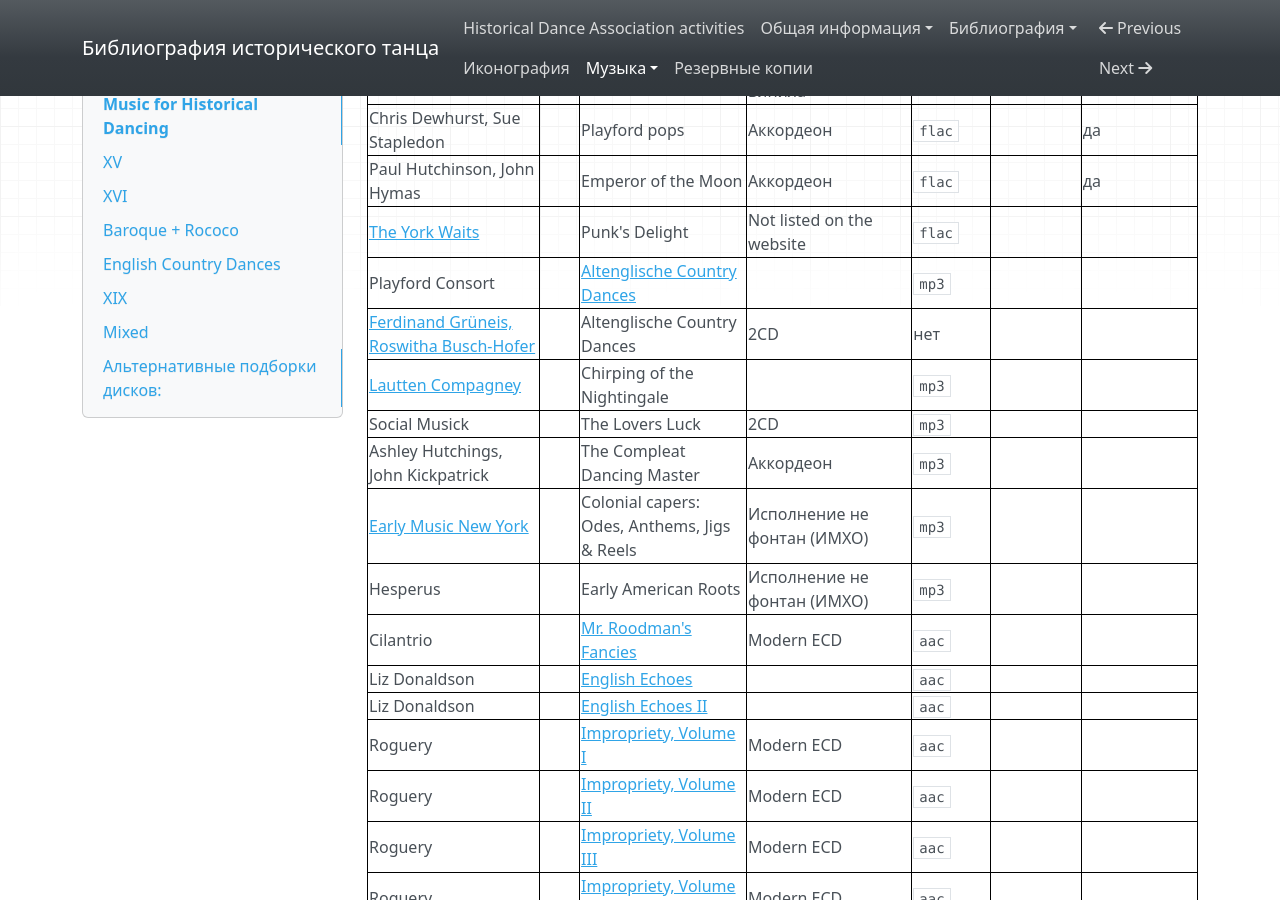
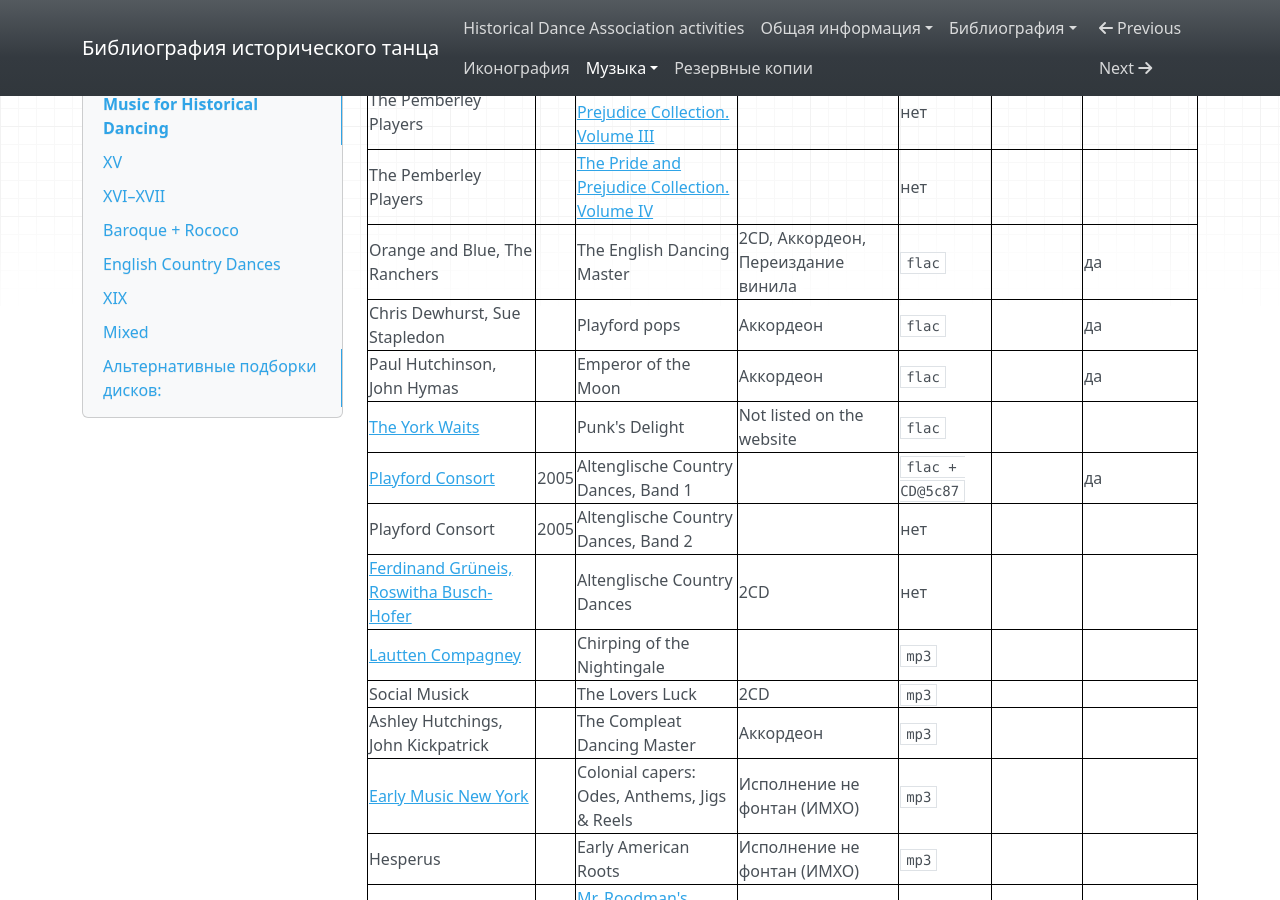
Before and after one commit to hda-technical/dancebooks, an MkDocs documentation site: the page built from docs/music_cds.md, in a window 1280 px wide and 900 px high, scrolled down 4858 px. Built offline with MkDocs 1.6.1, drawn with Linux system fonts in a browser that asks for light colours; nearby versions of some CDN libraries; some of the changed text lies outside the part shown.

Commit message:
Few alterations to the CD listing

```diff
--- a/docs/music_cds.md
+++ b/docs/music_cds.md
@@ -9,42 +9,45 @@
 | Gaita | Whatsoever ye wyll | | `flac` | | да |
 | Ensemble Micrologus | Maggio Valente | Live | `flac` | | да |
 
-## XVI
+## XVI–XVII
 
-| Исполнитель | Название | Примечание | Наличие | HDA/Music | Буклет оцифрован |
-| ----------- | -------- | ---------- | ------- | --------- | ---------------- |
-| The New York Renaissance Band | Arbeau. Orchesographie | Переиздание с винила | `CD` | | да |
-| The New York Renaissance Band | Country Capers | Переиздание с винила | `flac` | | |
-| The New York Renaissance Band | Praetorius. Excerpts from Terpsichore | Переиздание с винила | `flac` | | |
-| The New York Renaissance Band | Echoes Of Time | Переиздание с винила | `flac` | | |
-| Ulsamer Collegium, Collegium Terpsichore | Renaissance dance music | Сборник из двух альбомов (??) | `mp3` | | |
-| [Compagnie Outre mesure](https://www.compagnie-outre-mesure.com/) | Qui souhaitez... | | mp3, CD (Глорф) | | |
-| Compagnie Outre mesure | Orchésographie.com | 3CD | mp3, CD (Глорф) | | |
-| Compagnie Outre mesure | Itinéraire d’un vielliste au 16e siècle | | mp3, CD (Глорф) | | |
-| Compagnie Outre mesure | Bal au Château de Chambord | | mp3, CD (Глорф) | | |
-| Compagnie Outre mesure | Voix de Ville & Voix des Champs | Вокальный альбом | нет | | |
-| Compagnie Outre mesure | Dansez Renaissance | Отсутствует на сайте | mp3, CD (Глорф) | | |
-| Westra Aros Pijpare, Ensemble Bourrasque | Praetorius. Dances from Terpsichore | | `CD` | | да |
-| Renaissonics | Carols for Dancing | | `CD` | | |
-| Renaissonics | Dance! | | flac, CD (Ростик) | | да |
-| [René Clemencic, Clemencic Consort](http://www.clemencic.at/dt/index_dt.html) | Danses de la Renaissanse | | `CD` | | да |
-| Ensemble La follia | Le gratie d'amore | | `CD` | | да |
-| Wolgemut | Tempus Saltandi | | `CD` | | да |
-| Ricercar Consort, La fenice | Terpsichore musarum | | flac (Partial) | | |
-| New London Consort | Dansereye | | `flac` | | да |
-| New London Consort | Dances from Terpsichore | | `flac` | | |
-| New London Consort | Sinners & saints | | `flac` | | да |
-| The Early Music Consort of London | Renaissance dance | 2CD, переиздание с винила | `flac` | | да |
-| The Early Music Consort of London | Instruments of the Middle Ages and Renaissance | 2CD, переиздание с винила | `flac` | | да |
-| Compagnie maitre Guillaume | Musiques a danser de la Renaissance française | | `mp3` | | |
-| [Ensemble Braccio](http://www.ensemblebraccio.com/) | Petrus Phalesius. Premier livre de danseries | | `flac` | | |
-| [La rossignol](https://larossignol.com/index.php/en/) | Alla Piffaresca | | `mp3` | | |
-| La rossignol | L'amor mi fa cantar | | `mp3` | | |
-| [Doulce mémoire](http://www.doulcememoire.com/) | L'Italie Renaissance | 3CD | `mp3` | | |
-| Balli e balletti da ballare | Danses de la Renaissance italienne | | `mp3` | | |
-| Jouissance | Dances from the Inns of Court | | `mp3` | | |
-| Jouissance | Courtly dances of Western Europe | | `mp3` | | |
-| [Chairé](http://chaire.cz/en/discography/) | I Dance I Sing | | `mp3` | | |
+| Исполнитель | Год | Название | Примечание | Наличие | HDA/Music | Буклет оцифрован |
+| ----------- | --- | -------- | ---------- | ------- | --------- | ---------------- |
+| The New York Renaissance Band | | Arbeau. Orchesographie | Переиздание с винила | `CD` | | да |
+| The New York Renaissance Band | | Country Capers | Переиздание с винила | `flac` | | |
+| The New York Renaissance Band | | Praetorius. Excerpts from Terpsichore | Переиздание с винила | `flac` | | |
+| The New York Renaissance Band | | Echoes Of Time | Переиздание с винила | `flac` | | |
+| Ulsamer Collegium, Collegium Terpsichore | | Renaissance dance music | Сборник из двух альбомов (??) | `mp3` | | |
+| [Compagnie Outre mesure] | | Qui souhaitez... | | mp3, CD (Глорф) | | |
+|  Compagnie Outre mesure  | | Orchésographie.com | 3CD | mp3, CD (Глорф) | | |
+|  Compagnie Outre mesure  | | Itinéraire d’un vielliste au 16e siècle | | mp3, CD (Глорф) | | |
+|  Compagnie Outre mesure  | | Bal au Château de Chambord | | mp3, CD (Глорф) | | |
+|  Compagnie Outre mesure  | | Voix de Ville & Voix des Champs | Вокальный альбом | нет | | |
+|  Compagnie Outre mesure  | | Dansez Renaissance | Отсутствует на сайте | mp3, CD (Глорф) | | |
+|  Compagnie Outre mesure  | 2022 | Harmonie universelle | 2CD | `flac + CD@@5c87` | | да |
+| Westra Aros Pijpare, Ensemble Bourrasque | | Praetorius. Dances from Terpsichore | | `CD` | | да |
+| Renaissonics | | Carols for Dancing | | `CD` | | |
+| Renaissonics | | Dance! | | flac, CD (Ростик) | | да |
+| [René Clemencic, Clemencic Consort](http://www.clemencic.at/dt/index_dt.html) | | Danses de la Renaissanse | | `CD` | | да |
+| Ensemble La follia | | Le gratie d'amore | | `CD` | | да |
+| Wolgemut | | Tempus Saltandi | | `CD` | | да |
+| Ricercar Consort, La fenice | | Terpsichore musarum | | flac (Partial) | | |
+| New London Consort | | Dansereye | | `flac` | | да |
+| New London Consort | | Dances from Terpsichore | | `flac` | | |
+| New London Consort | | Sinners & saints | | `flac` | | да |
+| The Early Music Consort of London | | Renaissance dance | 2CD, переиздание с винила | `flac` | | да |
+| The Early Music Consort of London | | Instruments of the Middle Ages and Renaissance | 2CD, переиздание с винила | `flac` | | да |
+| Compagnie maitre Guillaume | | Musiques a danser de la Renaissance française | | `mp3` | | |
+| [Ensemble Braccio](http://www.ensemblebraccio.com/) | | Petrus Phalesius. Premier livre de danseries | | `flac` | | |
+| [La rossignol](https://larossignol.com/index.php/en/) | | Alla Piffaresca | | `mp3` | | |
+| La rossignol | | L'amor mi fa cantar | | `mp3` | | |
+| [Doulce mémoire](http://www.doulcememoire.com/) | | L'Italie Renaissance | 3CD | `mp3` | | |
+| Balli e balletti da ballare | | Danses de la Renaissance italienne | | `mp3` | | |
+| Jouissance | | Dances from the Inns of Court | | `mp3` | | |
+| Jouissance | | Courtly dances of Western Europe | | `mp3` | | |
+| [Chairé](http://chaire.cz/en/discography/) | | I Dance I Sing | | `mp3` | | |
+
+[Compagnie Outre mesure]: https://www.compagnie-outre-mesure.com
 
 ## Baroque + Rococo
 
@@ -119,7 +122,8 @@
 | Chris Dewhurst, Sue Stapledon | | Playford pops | Аккордеон | `flac` | | да |
 | Paul Hutchinson, John Hymas | | Emperor of the Moon | Аккордеон | `flac` | | да |
 | [The York Waits](http://www.theyorkwaits.org.uk/) | | Punk's Delight | Not listed on the website | `flac` | | |
-| Playford Consort | | [Altenglische Country Dances](https://musicbrainz.org/release/122f3cf9-9a36-42e2-9f14-599a63ed1653) | | `mp3` | | |
+| [Playford Consort] | 2005 | Altenglische Country Dances, Band 1 | | `flac + CD@5c87` | | да |
+|  Playford Consort  | 2005 | Altenglische Country Dances, Band 2 | | нет | | |
 | [Ferdinand Grüneis, Roswitha Busch-Hofer](http://www.altenglische-country-dances.de/) | | Altenglische Country Dances | 2CD | нет | | |
 | [Lautten Compagney](https://www.lauttencompagney.de/) | | Chirping of the Nightingale | | `mp3` | | |
 | Social Musick | | The Lovers Luck | 2CD | `mp3` | | |
@@ -135,6 +139,8 @@
 | Roguery | | [Impropriety, Volume IV](https://www.youtube.com/playlist?list=OLAK5uy_mYQ01gXliii1nfXm5YeU_fC_rjgckAOhI) | Modern ECD | `aac` | | |
 | Roguery | | [Minding the Gap](https://www.youtube.com/playlist?list=OLAK5uy_nLQ2lJfxhd0_RZL0TsceBwwJowjcx_XZw) | Modern ECD | `aac` | | |
 | Roguery | | [A New Leaf](https://www.youtube.com/playlist?list=OLAK5uy_kAUGMlGqN7cP4wQvb9zo5KquYaGq1gUz4) | Modern ECD | `aac` | | |
+
+[Playford Consort]: http://www.country-dances.com/
 
 ## XIX
 
```
